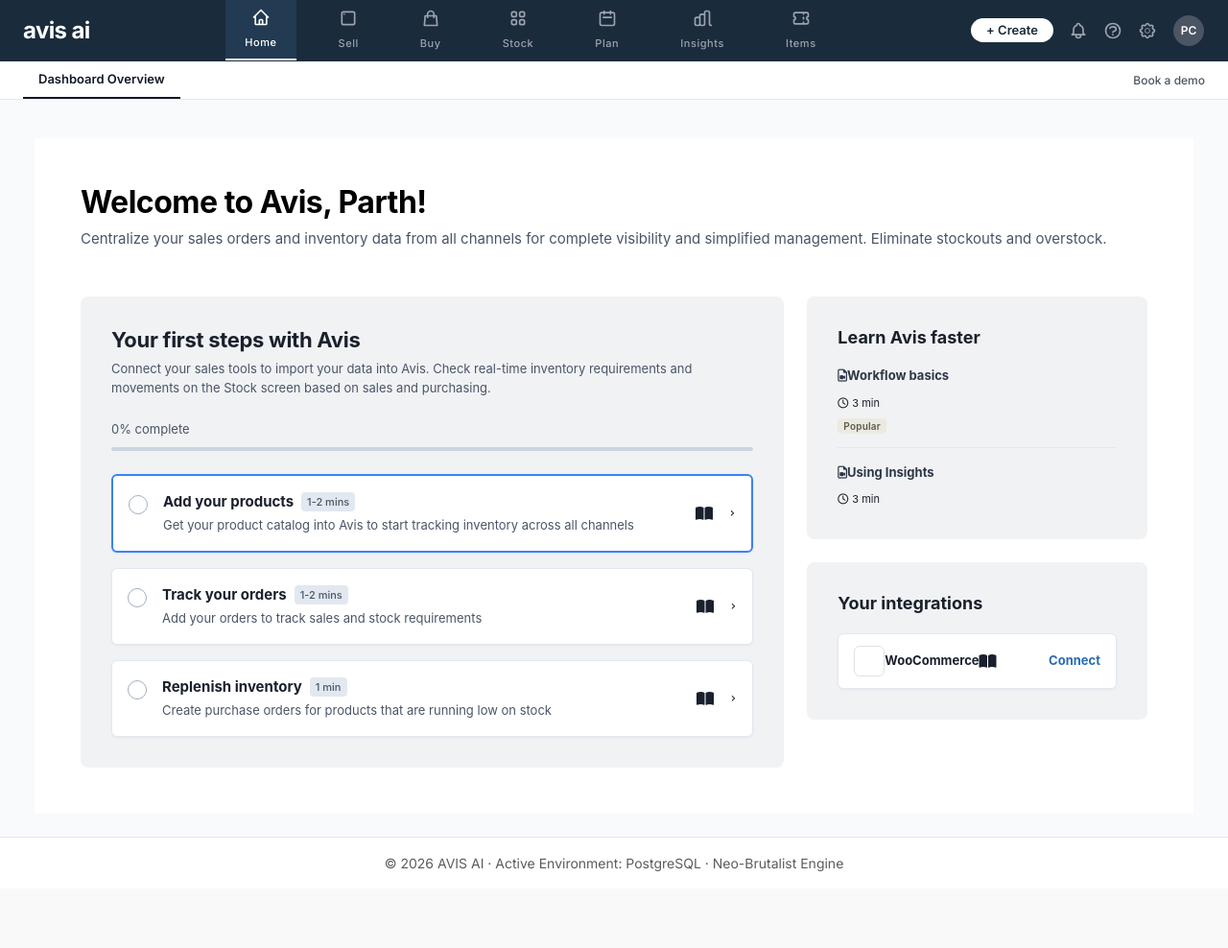
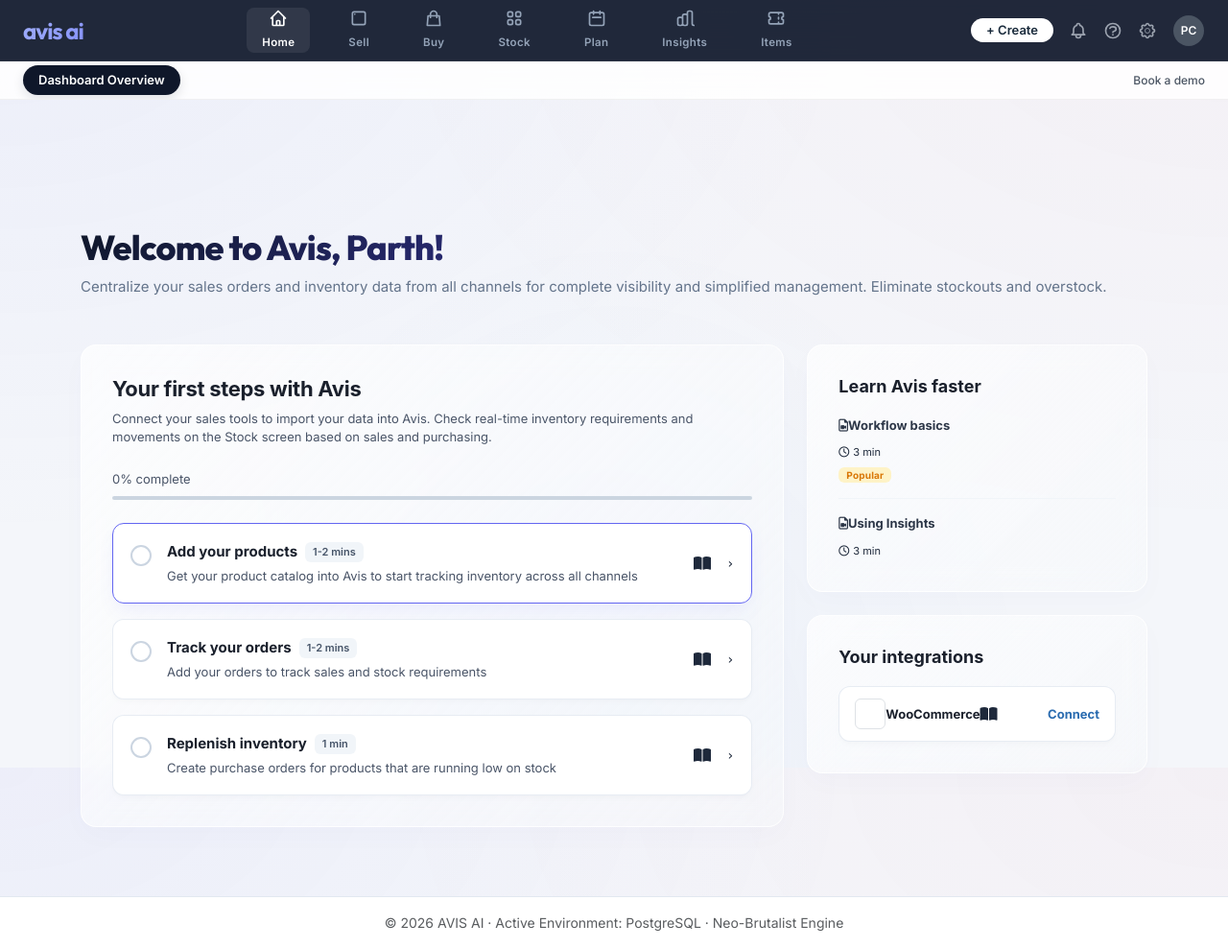
Before and after one commit to ParthChoudhary123/avis2, a Django app: page /manager/dashboard/ in a window 1280 px wide. Shown: the whole page at 96% size. Before the commit the page ends 908 px from the top, so only its background shows below. Run offline with Django 5.2, Linux system fonts and the light colour scheme; the visitor is signed in with stand-in values (Sample User, id 1); data comes from the database, SQL or seed files in the repository; data that the repository does not hold is empty.

Commit message:
Enhance visual aesthetics with glassmorphism, mesh gradients, text gradients, and interactive cards hover translation

```diff
--- a/inventory/templates/inventory/base_dashboard.html
+++ b/inventory/templates/inventory/base_dashboard.html
@@ -15,7 +15,7 @@
     <style>
         :root {
             --bg-lavender: #EEF2F6;
-            --brand-lime: #4f46e5; /* Indigo Accent */
+            --brand-lime: #6366f1; /* Indigo Accent */
             --bg-cream: #F8FAFC; /* Light slate grey */
             --text-dark: #0f172a; /* Slate 900 */
             --status-green-bg: #dcfce7;
@@ -31,7 +31,12 @@
         }
 
         body {
-            background-color: var(--bg-cream);
+            background-color: #f4f6fa;
+            background-image:
+                radial-gradient(at 0% 0%, rgba(99, 102, 241, 0.05) 0px, transparent 50%),
+                radial-gradient(at 100% 0%, rgba(244, 63, 94, 0.03) 0px, transparent 50%),
+                radial-gradient(at 50% 100%, rgba(59, 130, 246, 0.04) 0px, transparent 50%);
+            background-attachment: fixed;
             color: var(--text-dark);
             font-family: var(--font-family);
             min-height: 100vh;
@@ -51,7 +56,7 @@
             display: flex !important;
             flex-direction: column !important;
             box-sizing: border-box;
-            background-color: #ffffff;
+            background-color: transparent !important;
         }
 
         /* Tier 1: Top Utility Bar */
@@ -59,8 +64,9 @@
             position: relative !important;
             width: 100% !important;
             height: 32px !important;
-            background-color: #ffffff !important; /* Pure White background */
-            border-bottom: 1px solid #e5e7eb; /* border-gray-200 */
+            background-color: rgba(255, 255, 255, 0.8) !important;
+            backdrop-filter: blur(8px);
+            border-bottom: 1px solid rgba(0, 0, 0, 0.05);
             display: flex;
             align-items: center;
             box-sizing: border-box;
@@ -81,8 +87,9 @@
 
         /* Tier 2: Top Header Navbar */
         .katana-navbar {
-            background-color: #1A2B3C !important; /* Deep Slate Navy Blue */
-            border-bottom: 1px solid #1f2d3d;
+            background: rgba(15, 23, 42, 0.92) !important; /* Deep Slate Glass */
+            backdrop-filter: blur(16px) saturate(180%);
+            border-bottom: 1px solid rgba(255, 255, 255, 0.06);
             padding: 0 24px !important; /* px-6 */
             height: 64px !important; /* h-16 */
             position: relative !important;
@@ -101,11 +108,13 @@
         }
 
         .katana-brand {
-            font-weight: 900;
-            color: #ffffff !important;
-            font-size: 1.5rem;
-            text-transform: lowercase;
-            letter-spacing: -0.025em; /* tracking-tight */
+            font-family: 'Outfit', system-ui, -apple-system, sans-serif;
+            font-weight: 800;
+            font-size: 1.58rem;
+            letter-spacing: -0.04em;
+            background: linear-gradient(135deg, #a5b4fc 0%, #818cf8 100%);
+            -webkit-background-clip: text;
+            -webkit-text-fill-color: transparent;
             display: flex;
             align-items: center;
             height: 100%;
@@ -114,7 +123,6 @@
             flex-shrink: 0 !important;
             white-space: nowrap !important;
             min-width: fit-content !important;
-            font-family: 'Inter', system-ui, -apple-system, sans-serif;
         }
 
         /* Top Navigation Tabs */
@@ -124,7 +132,7 @@
             padding-left: 0;
             list-style: none;
             height: 100%;
-            gap: 0px;
+            gap: 4px;
             flex-shrink: 0 !important;
             flex-wrap: nowrap !important;
         }
@@ -141,44 +149,48 @@
             flex-direction: column !important;
             align-items: center !important;
             justify-content: center !important;
-            color: #9ca3af !important; /* text-gray-400 */
-            font-size: 11px !important; /* text-[11px] */
-            font-weight: 500;
-            letter-spacing: 0.05em; /* tracking-wide */
-            padding: 0 20px !important; /* px-5 */
+            color: #94a3b8 !important;
+            font-size: 11.5px !important;
+            font-weight: 600;
+            letter-spacing: 0.03em;
+            padding: 0 16px !important;
+            margin: 8px 0;
+            height: calc(100% - 16px) !important;
+            border-radius: 8px !important;
             text-decoration: none;
-            transition: color 0.15s, background-color 0.15s;
+            transition: all 0.2s ease;
             cursor: pointer;
-            height: 100% !important;
             white-space: nowrap;
             flex-shrink: 0 !important;
-            gap: 4px !important;
+            gap: 3px !important;
             border-bottom: none !important;
         }
 
         .katana-nav-link:hover {
-            color: #ffffff !important;
+            color: #f1f5f9 !important;
+            background-color: rgba(255, 255, 255, 0.05) !important;
         }
 
         .katana-nav-link.active {
-            background-color: #223a52 !important; /* Active Tab Color block */
+            background-color: rgba(255, 255, 255, 0.08) !important;
             color: #ffffff !important;
-            border-bottom: 2px solid #ffffff !important;
+            border-bottom: none !important;
         }
 
         /* Tier 3: Sub-Navigation Bar */
         .sub-nav-bar {
             position: relative !important;
             width: 100% !important;
-            height: 40px !important;
-            background-color: #ffffff !important; /* Pure White background */
-            border-bottom: 1px solid #e5e7eb; /* border-gray-200 */
+            height: 48px !important;
+            background-color: rgba(255, 255, 255, 0.85) !important;
+            backdrop-filter: blur(16px);
+            border-bottom: 1px solid rgba(0, 0, 0, 0.05);
             padding: 0 24px !important; /* px-6 */
             display: flex !important;
             flex-direction: row !important;
             flex-wrap: nowrap !important;
             align-items: center !important;
-            gap: 24px !important; /* space-x-6 */
+            gap: 12px !important;
             box-sizing: border-box;
             overflow-x: auto;
             -ms-overflow-style: none;  /* IE and Edge */
@@ -189,33 +201,31 @@
         }
 
         .sub-nav-link {
-            color: #4B5563;
+            color: #4b5563;
             text-decoration: none;
-            font-size: 13px; /* text-xs */
-            font-weight: 500;
-            padding: 0 16px !important;
-            border-bottom: 2px solid transparent;
-            transition: color 0.15s;
+            font-size: 13px;
+            font-weight: 600;
+            padding: 6px 16px !important;
+            border-radius: 9999px;
+            transition: all 0.2s ease;
             cursor: pointer;
             white-space: nowrap;
             display: inline-flex;
             align-items: center;
-            height: 100%;
-            flex-shrink: 0 !important;
-            box-sizing: border-box;
+            height: auto;
         }
 
         .sub-nav-link:hover {
-            color: #111827;
+            color: #0f172a;
+            background-color: rgba(0, 0, 0, 0.04);
         }
 
         .sub-nav-link.active {
-            color: #111827 !important; /* Muted black active text */
+            color: #ffffff !important;
             font-weight: 600;
-            border-bottom: 2px solid #111827 !important; /* Muted black active bottom border */
-            background-color: transparent !important;
-            box-shadow: none !important;
-            border-radius: 0 !important;
+            background-color: #0f172a !important;
+            border-bottom: none !important;
+            box-shadow: 0 4px 12px rgba(15, 23, 42, 0.12) !important;
         }
 
         /* PC Initials badge style */
@@ -729,7 +739,7 @@
     </div>
 
     <!-- Main Content Panel -->
-    <main class="flex-grow-1" style="margin-top: 104px !important; padding: 24px !important; max-width: 1600px !important; margin-left: auto !important; margin-right: auto !important; width: 100%;">
+    <main class="flex-grow-1" style="margin-top: 148px !important; padding: 24px !important; max-width: 1600px !important; margin-left: auto !important; margin-right: auto !important; width: 100%;">
         <div class="container-fluid">
             {% block content %}{% endblock %}
         </div>
--- a/inventory/templates/inventory/manager_dashboard.html
+++ b/inventory/templates/inventory/manager_dashboard.html
@@ -6,77 +6,94 @@
 <style>
     /* Katana Dashboard Layout Styling Override */
     .katana-container {
-        font-family: -apple-system, BlinkMacSystemFont, "Segoe UI", Roboto, "Helvetica Neue", Arial, sans-serif;
-        background-color: #ffffff !important;
-        color: #1a202c;
+        font-family: var(--font-family), system-ui, sans-serif;
+        background-color: transparent !important;
+        color: #1e293b;
     }
 
     .katana-title {
-        font-family: -apple-system, BlinkMacSystemFont, "Segoe UI", Roboto, sans-serif;
-        font-weight: 700;
-        font-size: 32px;
-        color: #000000;
-        letter-spacing: -0.5px;
+        font-family: var(--font-heading), sans-serif;
+        font-weight: 800;
+        font-size: 36px;
+        letter-spacing: -0.8px;
+        background: linear-gradient(135deg, #0f172a 0%, #4f46e5 100%);
+        -webkit-background-clip: text;
+        -webkit-text-fill-color: transparent;
     }
 
     .katana-subtitle {
         font-size: 15px;
-        color: #4a5568;
-        line-height: 1.5;
+        color: #64748b;
+        line-height: 1.6;
     }
 
     .katana-grey-panel {
-        background-color: #f1f2f4 !important;
-        border: none !important;
-        border-radius: 8px !important;
+        background: linear-gradient(135deg, rgba(255, 255, 255, 0.7) 0%, rgba(248, 250, 252, 0.4) 100%) !important;
+        backdrop-filter: blur(12px);
+        border: 1px solid rgba(255, 255, 255, 0.8) !important;
+        border-radius: 16px !important;
         padding: 32px !important;
+        box-shadow: 0 10px 30px rgba(31, 38, 135, 0.02) !important;
     }
 
     .katana-card-white {
         background-color: #ffffff !important;
-        border: 1px solid #e2e8f0 !important;
-        border-radius: 6px !important;
-        box-shadow: 0 1px 3px rgba(0, 0, 0, 0.05) !important;
-        padding: 16px !important;
-        transition: border-color 0.15s ease-in-out;
+        border: 1px solid rgba(226, 232, 240, 0.8) !important;
+        border-radius: 12px !important;
+        box-shadow: 0 4px 6px -1px rgba(0, 0, 0, 0.02), 0 2px 4px -1px rgba(0, 0, 0, 0.01) !important;
+        padding: 18px !important;
+        transition: all 0.3s cubic-bezier(0.4, 0, 0.2, 1) !important;
+    }
+
+    .katana-card-white:hover {
+        transform: translateY(-2px);
+        box-shadow: 0 12px 20px -8px rgba(0, 0, 0, 0.08) !important;
+        border-color: rgba(99, 102, 241, 0.3) !important;
     }
 
     .katana-card-active {
-        border: 2px solid #3b82f6 !important; /* Blue outline */
+        border: 1.5px solid #6366f1 !important; /* Indigo outline */
+        box-shadow: 0 10px 20px -5px rgba(99, 102, 241, 0.1) !important;
     }
 
     .katana-circle-indicator {
-        width: 20px;
-        height: 20px;
-        border: 1.5px solid #a0aec0;
+        width: 22px;
+        height: 22px;
+        border: 2px solid #cbd5e1;
         border-radius: 50%;
         display: inline-block;
         flex-shrink: 0;
+        transition: all 0.2s ease;
+    }
+
+    .katana-circle-indicator:hover {
+        border-color: #6366f1;
+        background-color: rgba(99, 102, 241, 0.05);
     }
 
     .katana-badge-grey {
-        background-color: #e2e8f0;
-        color: #4a5568;
+        background-color: #f1f5f9;
+        color: #475569;
         font-size: 11px;
-        font-weight: 500;
-        padding: 2px 6px;
-        border-radius: 4px;
+        font-weight: 600;
+        padding: 2px 8px;
+        border-radius: 6px;
         text-transform: none;
     }
 
     .katana-badge-beige {
-        background-color: #eceae0;
-        color: #5c594c;
+        background-color: #fef3c7;
+        color: #d97706;
         font-size: 10px;
-        font-weight: 600;
-        padding: 2px 6px;
-        border-radius: 4px;
+        font-weight: 700;
+        padding: 2px 8px;
+        border-radius: 6px;
         letter-spacing: 0.2px;
     }
 
     .katana-learn-item {
-        padding-bottom: 12px;
-        border-bottom: 1px solid #e2e8f0;
+        padding-bottom: 14px;
+        border-bottom: 1px solid #f1f5f9;
     }
 
     .katana-learn-item:last-child {
```
Also changed, not shown: other parts of inventory/templates/inventory/manager_dashboard.html (+17 -16 lines).
